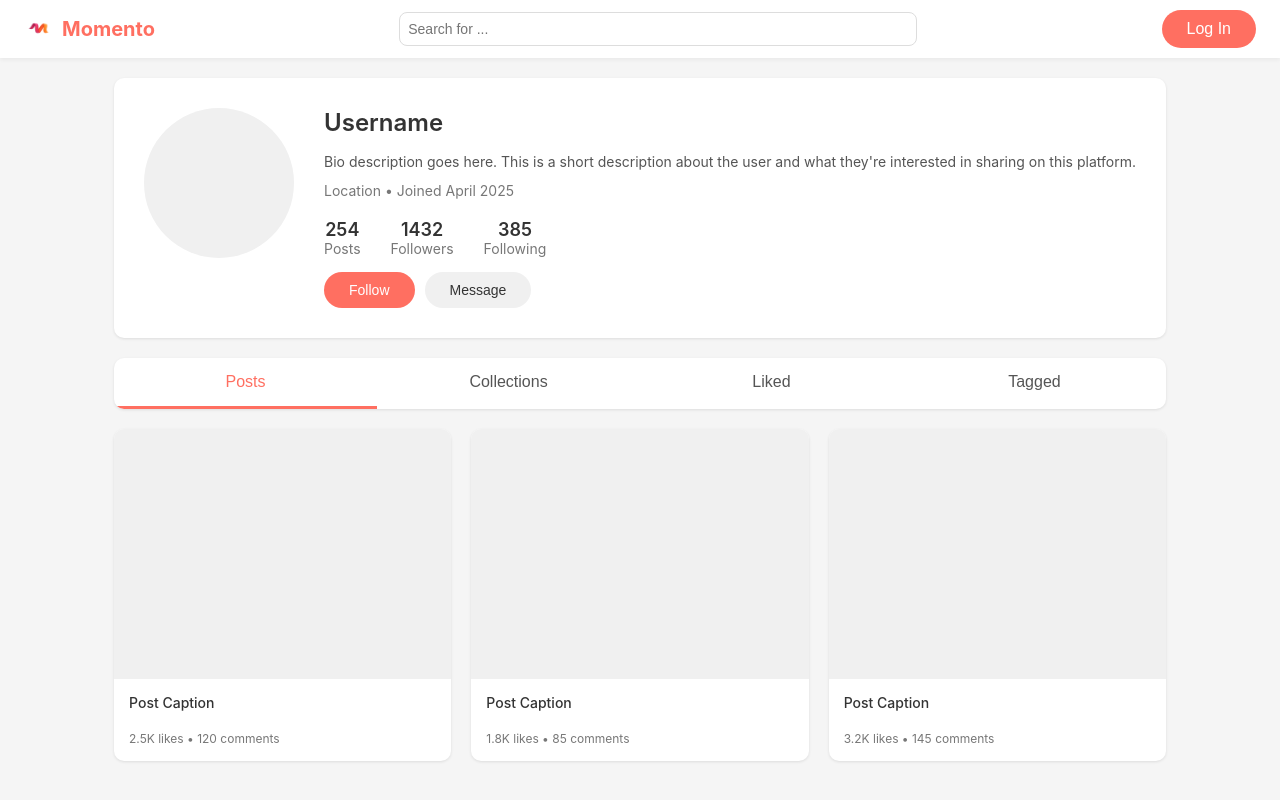
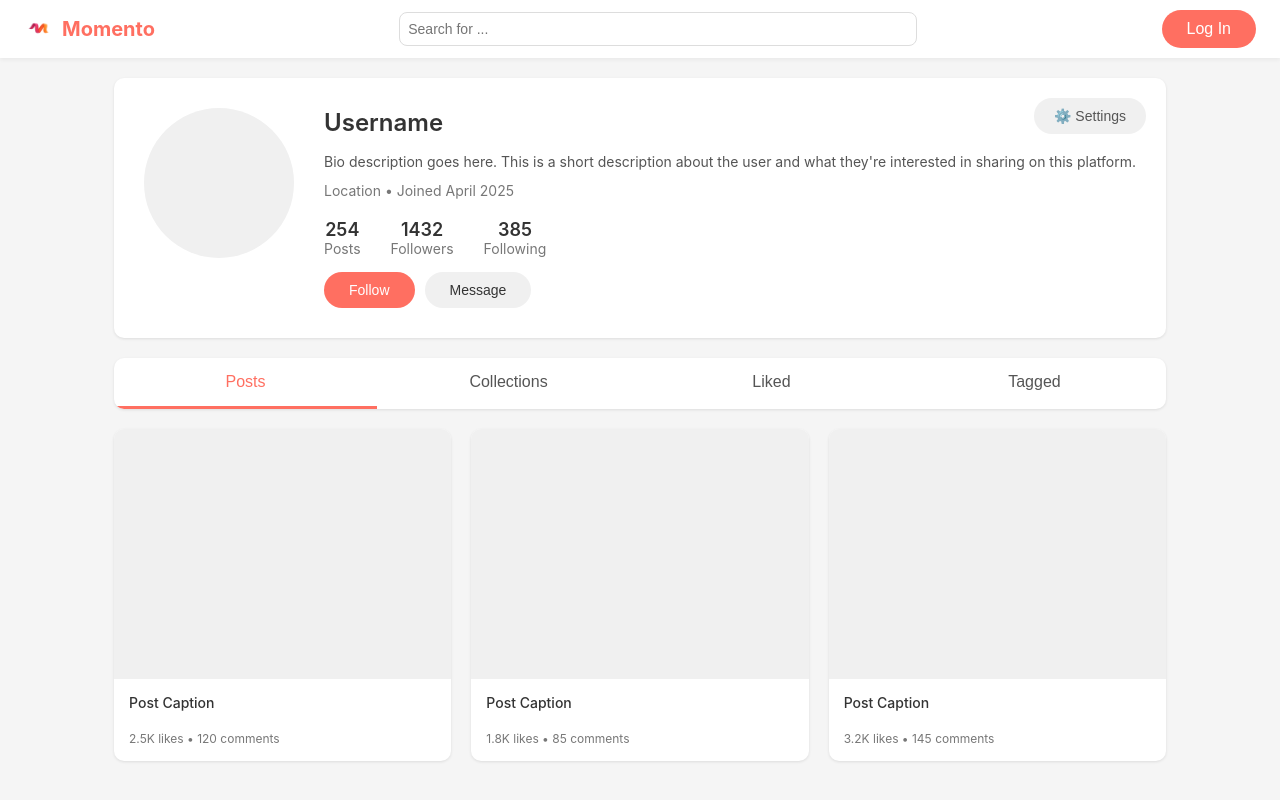
Before and after one commit to ETHANOLR/INF124, a React (Create React App) app in the folder momento/: page /profile in a window 1280 px wide. Built offline with nearby package versions, Linux system fonts and the light colour scheme.

Commit message:
feat: Add Settings navigation to Profile header.

```diff
--- a/momento/src/pages/Profile.css
+++ b/momento/src/pages/Profile.css
@@ -20,6 +20,26 @@
     padding: 30px;
     margin-bottom: 20px;
     box-shadow: 0 1px 3px rgba(0, 0, 0, 0.1);
+    position: relative; /* For absolute positioning of settings button */
+}
+
+/* Settings Button */
+.settings-button {
+    position: absolute;
+    top: 20px;
+    right: 20px;
+    background-color: #f0f0f0;
+    border: none;
+    border-radius: 20px;
+    padding: 10px 20px;
+    font-size: 14px;
+    color: #555;
+    cursor: pointer;
+    transition: background-color 0.2s;
+}
+
+.settings-button:hover {
+    background-color: #e0e0e0;
 }
 
 .profile-avatar {
@@ -207,6 +227,7 @@
         flex-direction: column;
         align-items: center;
         text-align: center;
+        padding-top: 60px; /* Add space for the settings button */
     }
 
     .profile-avatar {
--- a/momento/src/pages/Profile.js
+++ b/momento/src/pages/Profile.js
@@ -9,7 +9,7 @@ import CollectionCard from '../components/CollectionCard/CollectionCard';
  * Profile Page
  *
  * Displays a user profile with their information, statistics, and posts.
- * Includes tabs for different types of content.
+ * Includes tabs for different types of content and a settings button.
  */
 const Profile = () => {
     const navigate = useNavigate();
@@ -90,6 +90,11 @@ const Profile = () => {
         // TODO: Maybe will open a chat with this specific user
     };
 
+    // Navigate to settings
+    const handleSettingsClick = () => {
+        navigate('/settings');
+    };
+
     return (
         <div className="profile-container">
             {/* Navigation bar */}
@@ -99,6 +104,11 @@ const Profile = () => {
             <div className="profile-content">
                 {/* User info section */}
                 <div className="profile-header">
+                    {/* Settings button */}
+                    <button className="settings-button" onClick={handleSettingsClick}>
+                        ⚙️ Settings
+                    </button>
+
                     <div className="profile-avatar">
                         {/* Profile image would go here */}
                     </div>
```
